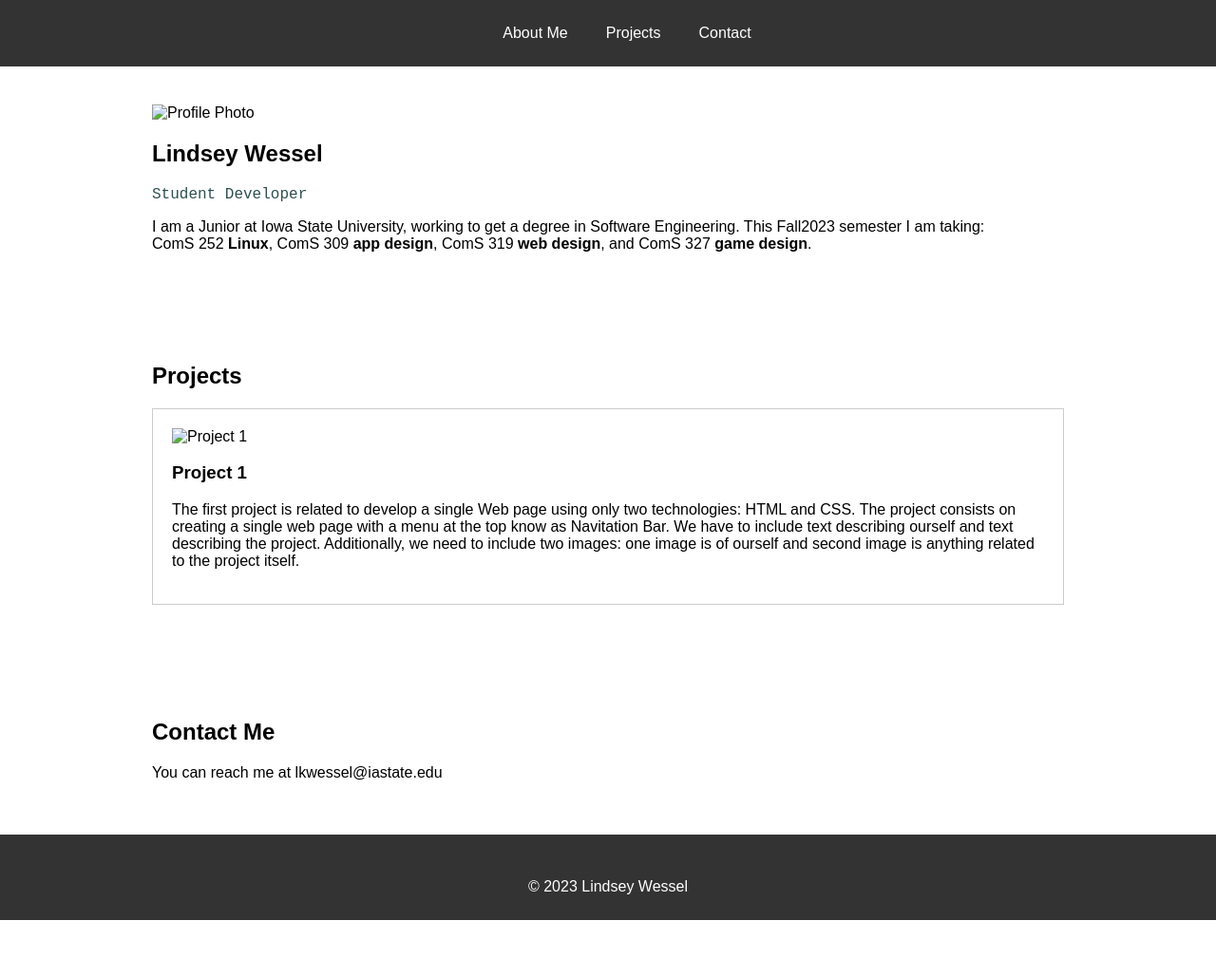
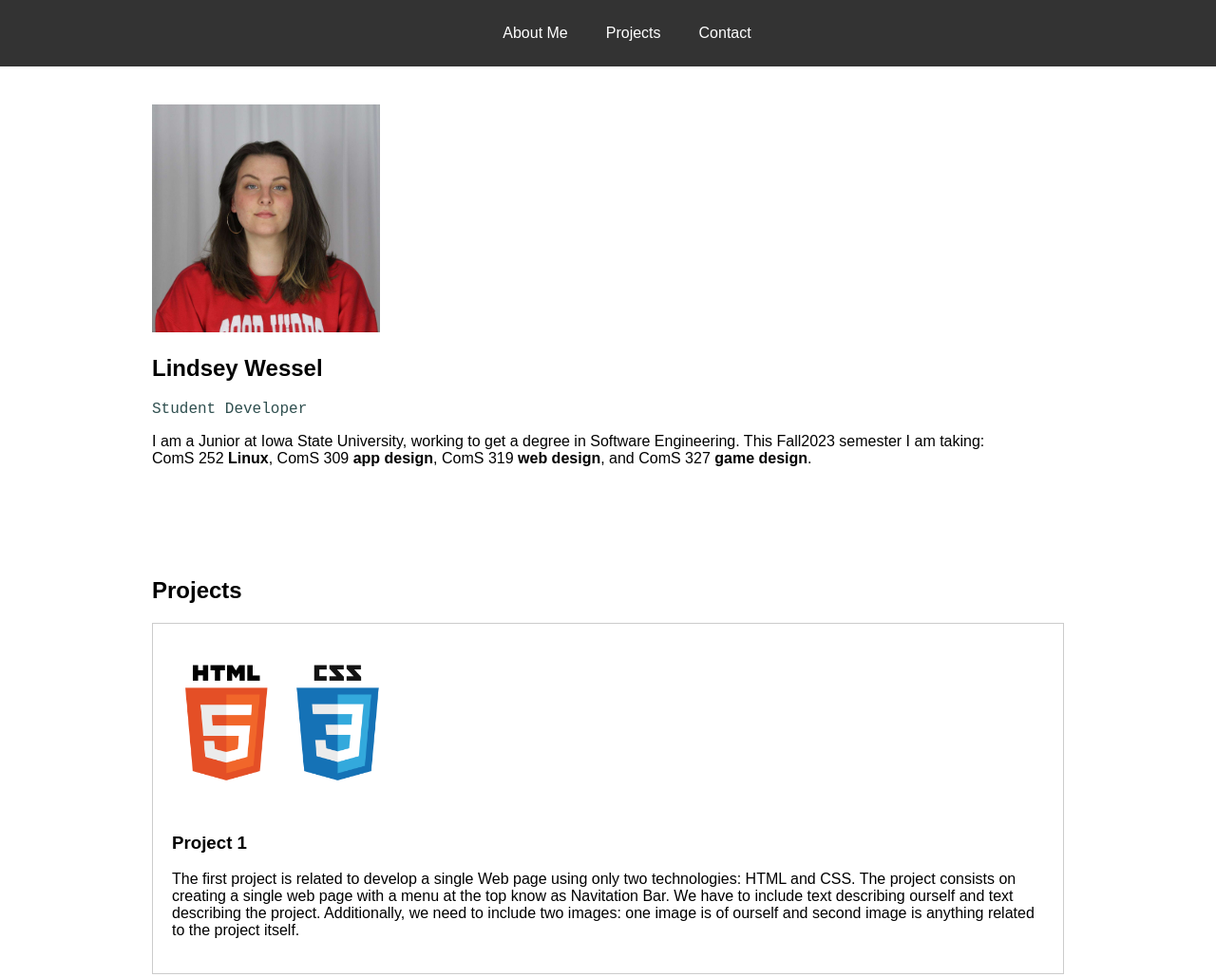
Before and after one commit to Wessel-Lindsey/personalHTML, a plain HTML site: page index.html in a window 1280 px wide. Shown: the top 1029 px of the page at 95% size. Before the commit the page ends 969 px from the top, so only its background shows below. Drawn offline with Linux system fonts and the light colour scheme.

Commit message:
Update index.html

```diff
--- a/index.html
+++ b/index.html
@@ -34,7 +34,7 @@
     </header>
     <section id="about">
         <div class="container">
-            <img src="./profile/images/ISU_ID1.jpg" alt="Profile Photo">
+            <img src="./images/ISU_ID1.jpg" alt="Profile Photo">
             <h1>Lindsey Wessel</h1>
             <p style="font-family: 'Courier New', Courier, monospace; color: darkslategray">Student Developer</p>
             <p>
@@ -49,7 +49,7 @@
         <div class="container">
             <h2>Projects</h2>
             <div class="project">
-                <img src="./profile/images/htmlAcss.png" alt="Project 1">
+                <img src="./images/htmlAcss.png" alt="Project 1">
                 <h3>Project 1</h3>
                 <p>The first project is related to develop a single Web page
                     using only two technologies: HTML and CSS. The project
```
